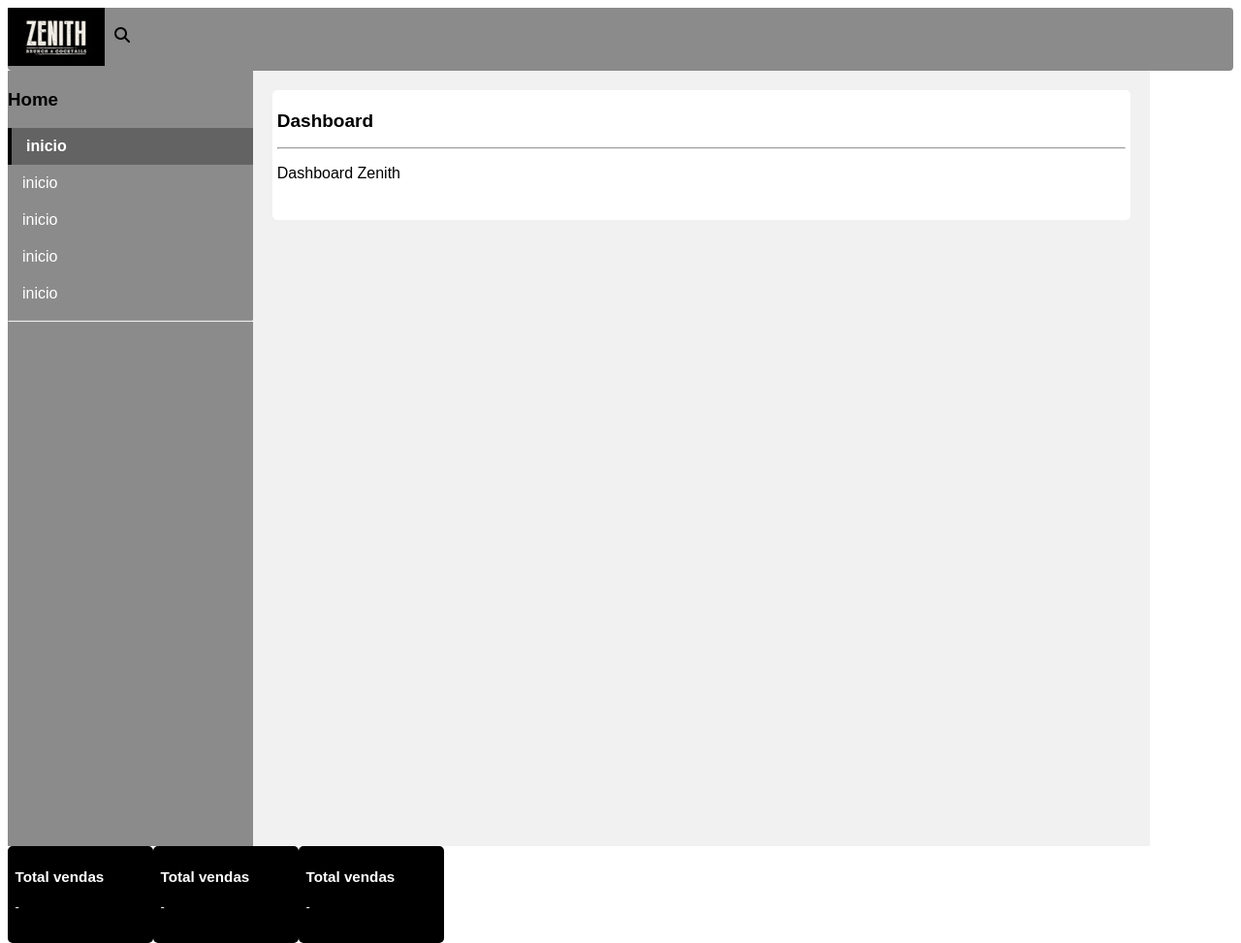
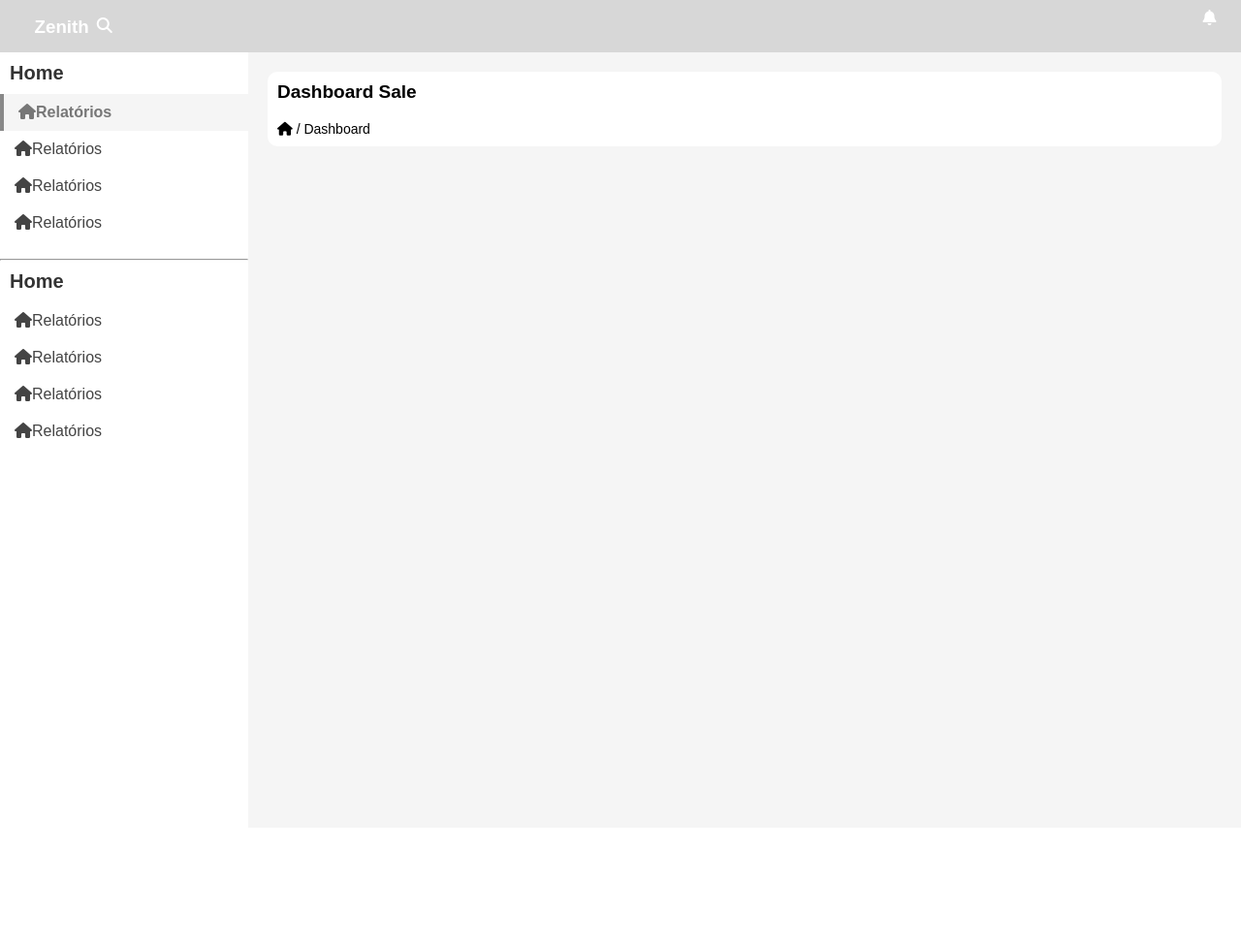
Before and after one commit to robertamsbrito/Dashboard-Zenith-Brunch-Cocktails, a plain HTML site: page dashboard.html in a window 1280 px wide. Shown: the whole page at 97% size. After the commit the page ends 854 px from the top, so only its background shows below. Drawn offline with Linux system fonts and the light colour scheme.

Commit message:
novodash

```diff
--- a/dashboard.html
+++ b/dashboard.html
@@ -11,13 +11,43 @@
     <header>
         <div class="cabecalho">
             <div class="logo">
-                <img src="imagens/zenith100x60.jpeg" alt="Logo Zenith">
+               <h3>Zenith</h3>
             </div>
             <div class="seach">
                 <i class="fa-solid fa-magnifying-glass"></i>
             </div>
         </div>
+        <div class="cabecalho">
+            <i class="fa-solid fa-bell"></i>
+        </div>
     </header>
+
+    <!--fim header-->
+    <section class="main">
+        <div class="sidebar">
+            <h3>Home</h3>
+            <a class="sidebar-active" href="#"><i class="fa-solid fa-house"></i>Relatórios</a>
+            <a href="#"><i class="fa-solid fa-house"></i>Relatórios</a>
+            <a href="#"><i class="fa-solid fa-house"></i>Relatórios</a>
+            <a href="#"><i class="fa-solid fa-house"></i>Relatórios</a>
+            <br>
+            <hr>
+            <h3>Home</h3>
+            <a href="#"><i class="fa-solid fa-house"></i>Relatórios</a>
+            <a href="#"><i class="fa-solid fa-house"></i>Relatórios</a>
+            <a href="#"><i class="fa-solid fa-house"></i>Relatórios</a>
+            <a href="#"><i class="fa-solid fa-house"></i>Relatórios</a>
+        </div><!--sidebar-->
+        <div class="content">
+            <div class="titulo-secao">
+                <h2>Dashboard Sale</h2>
+                <br>
+                <div class="separator"></div>
+                <p><i class="fa-solid fa-house"></i> / Dashboard</p>
+            </div>
+        </div><!--content-->
+    </section><!--main-->
+    <!--
     <section class="menu">
         <div class="navbar">
             <h3>Home</h3>
@@ -30,10 +60,10 @@
         </div>
         <div class="parte1">
             <div class="titulo">
-                   <h2>Dashboard</h2>
-                   <hr>
-                   <p>Dashboard Zenith</p>
-                   <br>
+                <h2>Dashboard</h2>
+                <hr>
+                <p>Dashboard Zenith</p>
+                <br>
             </div>
         </div>
             <div class="boxinfo">
@@ -52,8 +82,9 @@
                 <div class="total">
                     <h3>Total vendas</h3>
                     <p>-</p>
+                </div>
             </div>
         </div>
-    </section>
+    </section> -->
 </body>
 </html>
--- a/style.css
+++ b/style.css
@@ -1,5 +1,129 @@
 @charset "UTF-8";
 
+* {
+    margin: 0;
+    padding: 0;
+    box-sizing: border-box;
+    font-family: Arial, Helvetica, sans-serif;
+}
+
+html, body {
+    height: 100%;
+}
+
+header {
+    background-color: rgba(128, 128, 128, 0.315);
+    padding: 10px 2%;
+    display: flex;
+    justify-content: space-between;
+}
+
+.cabecalho {
+    color: white;
+    display: flex;
+}
+
+.seach {
+    margin: 8px;
+}
+
+.seach svg {
+    cursor: pointer;
+}
+
+.seach svg:hover {
+    opacity: 0.7;
+}
+
+.logo {
+    margin-left: 10px;
+    margin-top: 7px;
+}
+
+.cabecalho svg {
+    margin: 0 10px;
+
+}
+
+.main{
+    display: flex;
+    flex-wrap: wrap;
+    height: 100%;
+}
+
+.sidebar {
+    width: 20%;
+    background-color: white;
+    height: 100%;
+}
+
+.sidebar a.sidebar-active {
+    border-left: 4px solid rgba(128, 128, 128, 0.927);
+    background-color: rgb(245, 245, 245);
+    color: #777;
+    font-weight: bold;
+}
+.sidebar a.sidebar-active > svg {
+    color: #777;
+}
+
+.sidebar h3 {
+    color: #333;
+    font-size: 20px;
+    margin: 10px;
+}
+
+.sidebar a {
+    display: block;
+    text-decoration: none;
+    padding: 10px 15px;
+    color: #444;
+}
+
+.sidebar a:hover {
+    border-left: 4px solid rgba(128, 128, 128, 0.927);
+    background-color: rgb(245, 245, 245);
+    color: #777;
+    font-weight: bold;
+}
+
+.sidebar a:hover .sidebar a > svg {
+    color: #777;
+}
+.sidebar a > svg {
+    color: #444;
+}
+.content {
+    width: 80%;
+    background-color: rgb(245, 245, 245);
+    padding: 20px;
+}
+
+.titulo-secao {
+    border-radius: 10px;
+    background-color: white;
+    padding: 10px;
+}
+
+.titulo-secao h2 {
+    font-size: 19px;
+}
+
+.titulo-secao p {
+    font-size: 14px;
+}
+
+.titulo-secao svg {
+    color: rgba(128, 128, 128, 0.315);
+}
+
+.separator{
+    width: 100%;
+    height: 1px;
+    border-color: rgb(240,240,240);
+}
+
+/*
 .criarconta a {
     text-decoration: solid;
     color: rgba(0, 0, 0, 0.605);
@@ -69,7 +193,7 @@ div.seach {
 }
 
 .parte1 {
-    width: 70%;
+    width: 85%;
     height: flex;
     background-color: rgb(241, 241, 241);
     padding: 20px;
@@ -112,3 +236,4 @@ div.seach {
     font-size: small;
     padding: 5%;
 }
+*/
```
